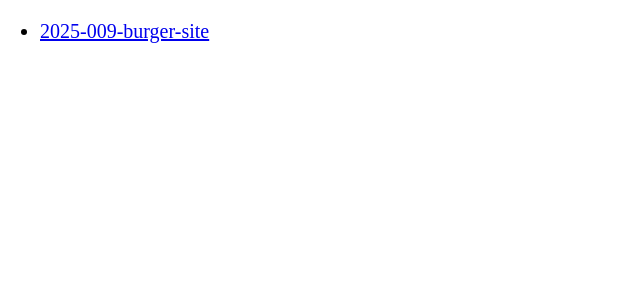
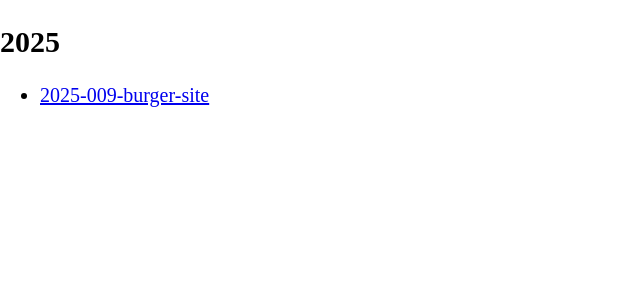
Before and after one commit to thanhpham091790/react, a React (Vite) app: page / in a window 1280 px wide. Shown: the top 300 px of the page, without its empty margins (0-640 px from the left). Built offline with nearby package versions, Linux system fonts and the light colour scheme; a web font is replaced by a local one.

Commit message:
Add title for app

```diff
--- a/App.jsx
+++ b/App.jsx
@@ -7,6 +7,7 @@ function Home() {
     return (
         <>
             <div className="year" id="2025" style={{ fontSize: "20rem" }}>
+                <h2>2025</h2>
                 <ul>
                     <li>
                         <Link to="/2025009">2025-009-burger-site</Link>
```
